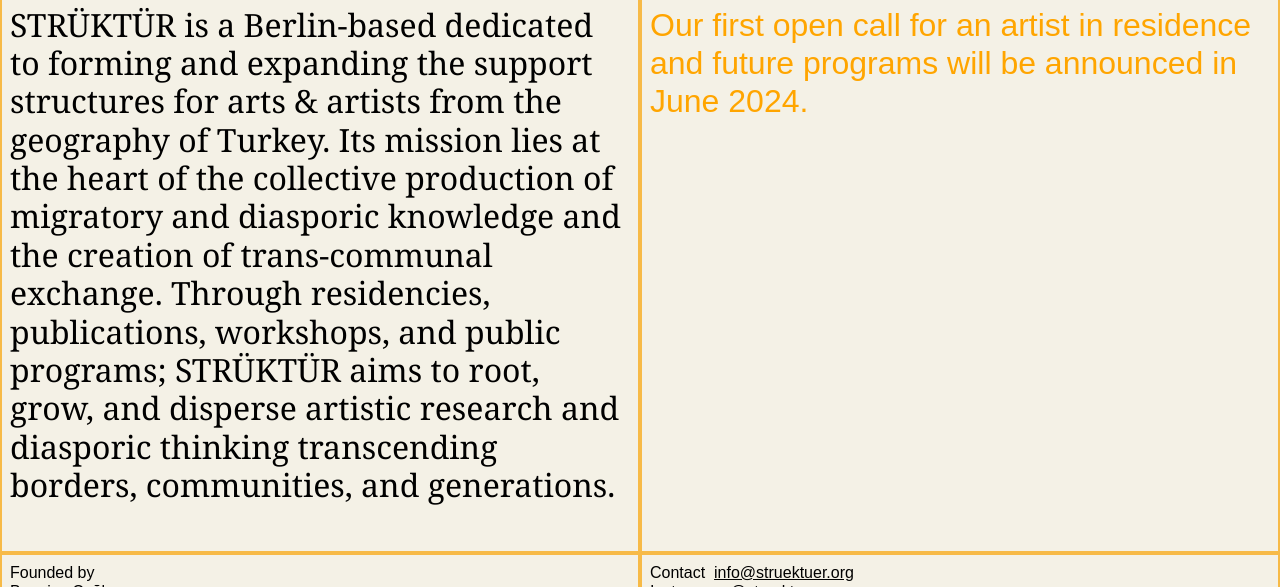
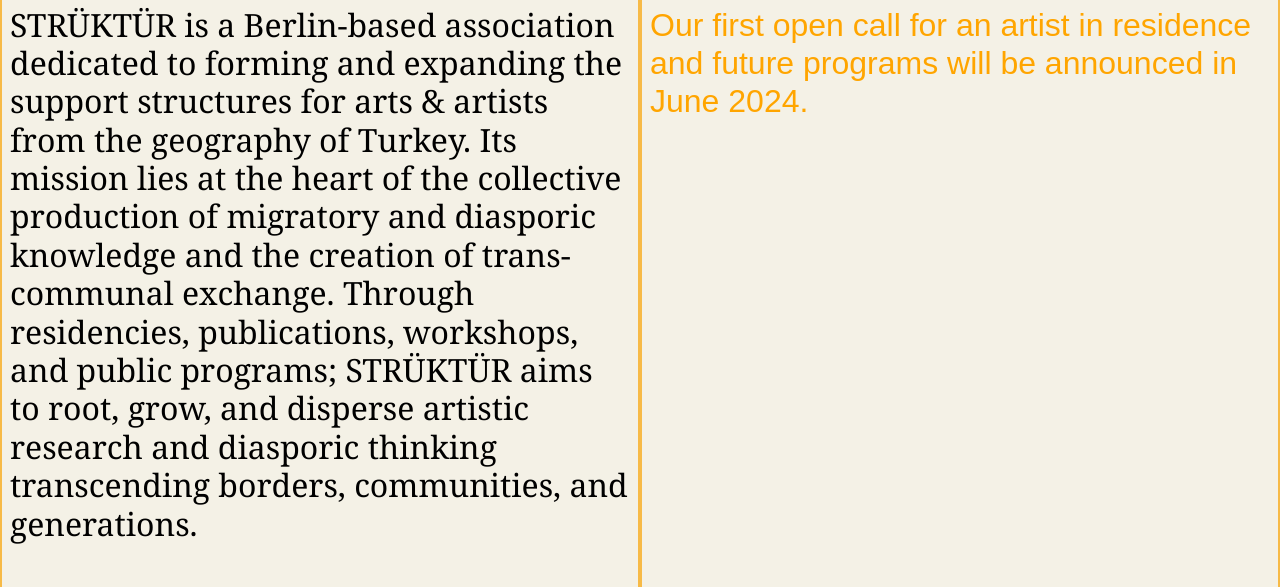
Before and after one commit to struektuer/website, a Gatsby site: page / in a window 1280 px wide. Shown: the part 133-720 px from the top of the page. Built offline with nearby package versions, Linux system fonts and the light colour scheme; Gatsby itself is replaced by a stand-in of ours.

Commit message:
Update index.js

```diff
--- a/src/pages/index.js
+++ b/src/pages/index.js
@@ -91,7 +91,7 @@
       <div className="content">
         <div className="about">
           <p>
-            STRÜKTÜR is a Berlin-based  dedicated to forming and expanding the support structures for arts & artists from the geography of Turkey. Its mission lies at the heart of the collective production of migratory and diasporic knowledge and the creation of trans-communal exchange. Through residencies, publications, workshops, and public programs; STRÜKTÜR aims to root, grow, and disperse artistic research and diasporic thinking transcending borders, communities, and generations.
+            STRÜKTÜR is a Berlin-based association dedicated to forming and expanding the support structures for arts & artists from the geography of Turkey. Its mission lies at the heart of the collective production of migratory and diasporic knowledge and the creation of trans-communal exchange. Through residencies, publications, workshops, and public programs; STRÜKTÜR aims to root, grow, and disperse artistic research and diasporic thinking transcending borders, communities, and generations.
             <br />  <br />
           </p>
         </div>
```
